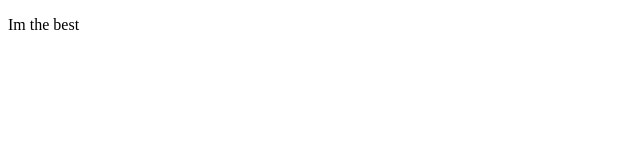
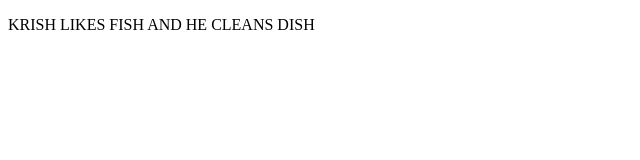
Before and after one commit to krishcodez/gamerz, a plain HTML site: page index.html in a window 1280 px wide. Shown: the whole page, without its empty margins (0-640 px from the left). Drawn offline with Linux system fonts and the light colour scheme.

Commit message:
Update index.html

```diff
--- a/index.html
+++ b/index.html
@@ -25,7 +25,7 @@ body{
 
 <body>
 
-    <p> Im the best </p>
+    <p> KRISH LIKES FISH AND HE CLEANS DISH  </p>
 
 </body
 
```
